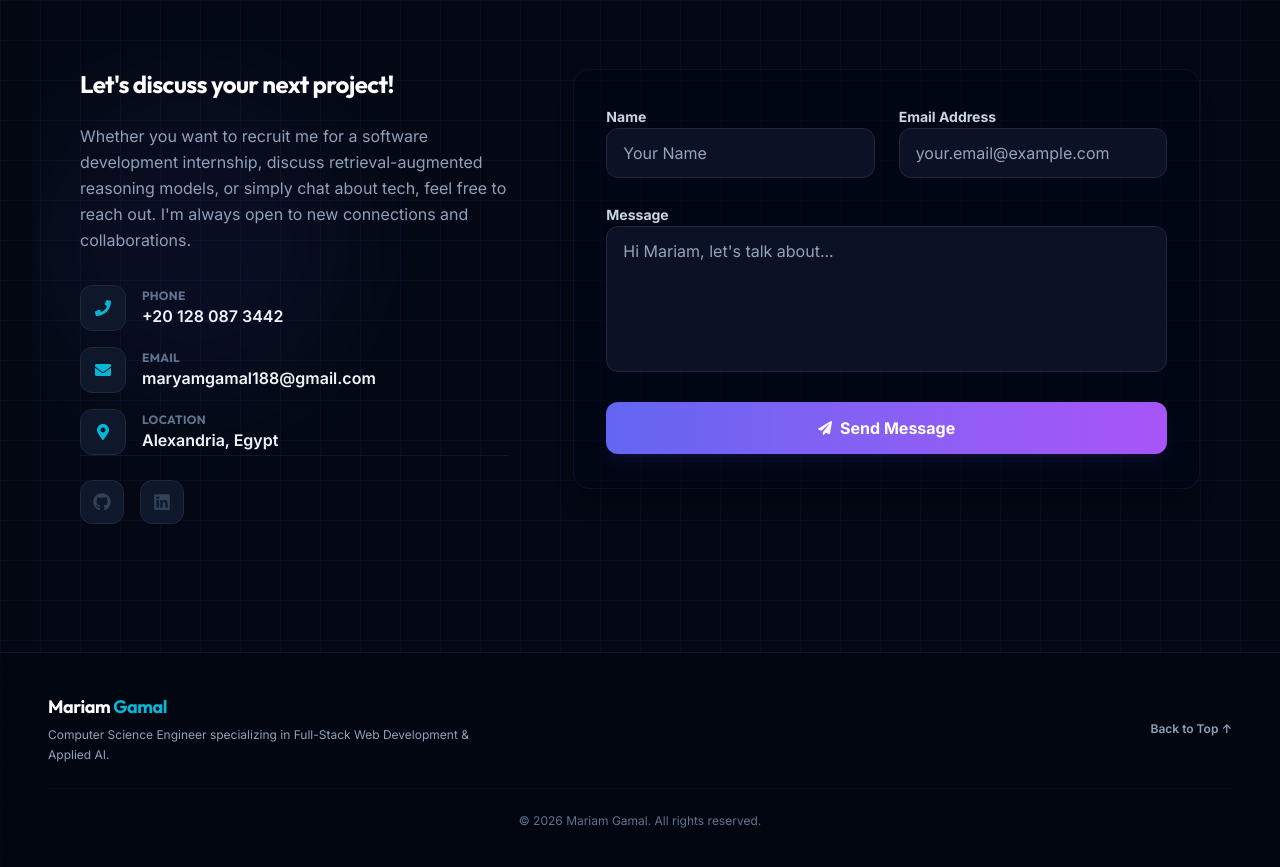
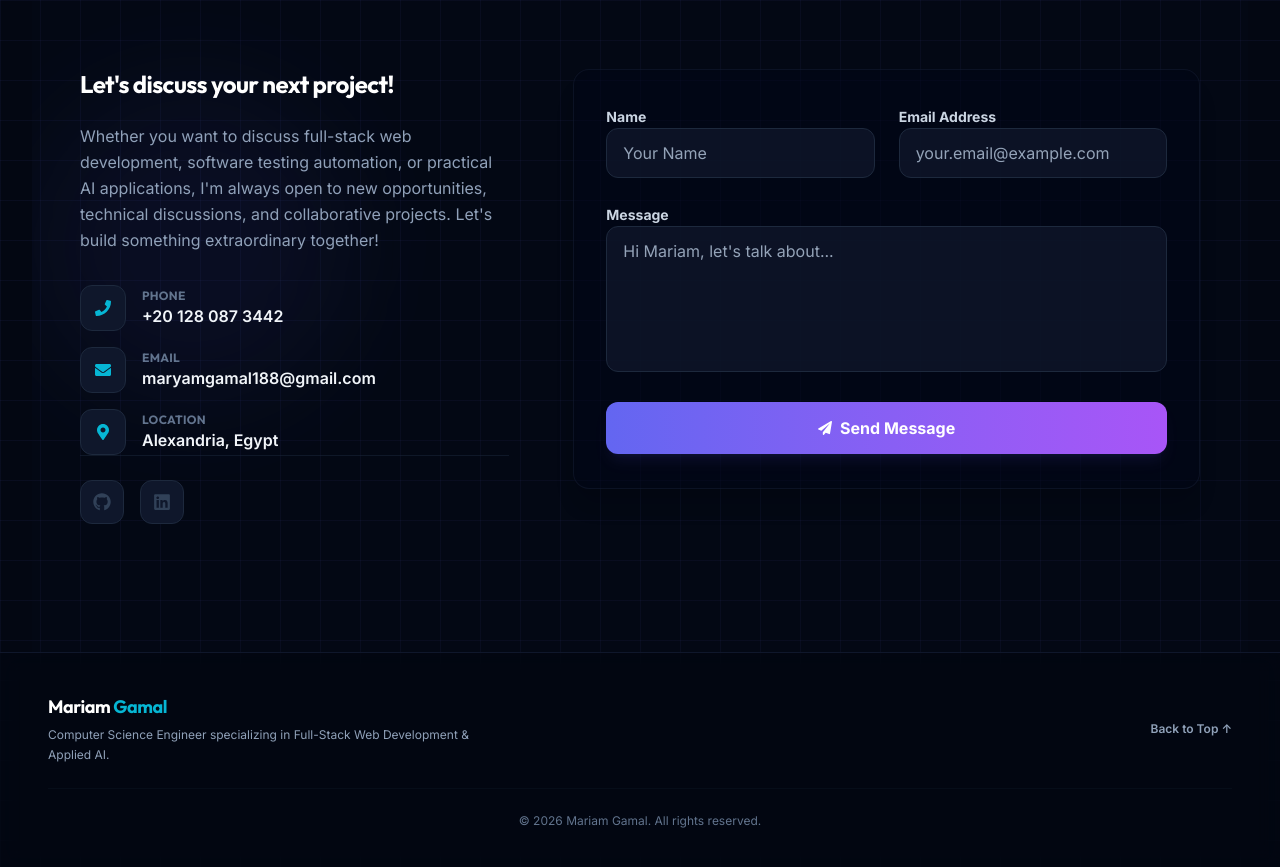
Before and after one commit to mariammgamall/my-portfolio, a React (Vite) app: page / in a window 1280 px wide. Shown: the part 8680-9547 px from the top of the page. Built offline with nearby package versions, Linux system fonts and the light colour scheme.

Commit message:
Update contact section subtitle paragraph

```diff
--- a/src/data/translations.ts
+++ b/src/data/translations.ts
@@ -175,7 +175,7 @@ export const translations = {
     contact: {
       title: "Get In Touch",
       heading: "Let's discuss your next project!",
-      sub: "Whether you want to recruit me for a software development internship, discuss retrieval-augmented reasoning models, or simply chat about tech, feel free to reach out. I'm always open to new connections and collaborations.",
+      sub: "Whether you want to discuss full-stack web development, software testing automation, or practical AI applications, I'm always open to new opportunities, technical discussions, and collaborative projects. Let's build something extraordinary together!",
       phone: "Phone",
       email: "Email",
       location: "Location",
@@ -376,7 +376,7 @@ export const translations = {
     contact: {
       title: "تواصل معي",
       heading: "لنناقش مشروعك أو فرصتك القادمة!",
-      sub: "سواء كنت ترغب في توظيفي لفرصة تدريب في تطوير البرمجيات، مناقشة نماذج الذكاء الاصطناعي، أو التحدث حول التقنية، يسعدني تواصلك معي دائماً. أنا منفتحة دائماً على التواصل والتعاون المتبادل.",
+      sub: "سواء كنت ترغب في مناقشة تطوير الويب المتكامل، أتمتة اختبار البرمجيات، أو تطبيقات الذكاء الاصطناعي العملية، أنا دائماً منفتحة على الفرص الجديدة، النقاشات التقنية، والمشاريع التعاونية. لنبني شيئاً استثنائياً معاً!",
       phone: "الهاتف",
       email: "البريد الإلكتروني",
       location: "الموقع",
```
